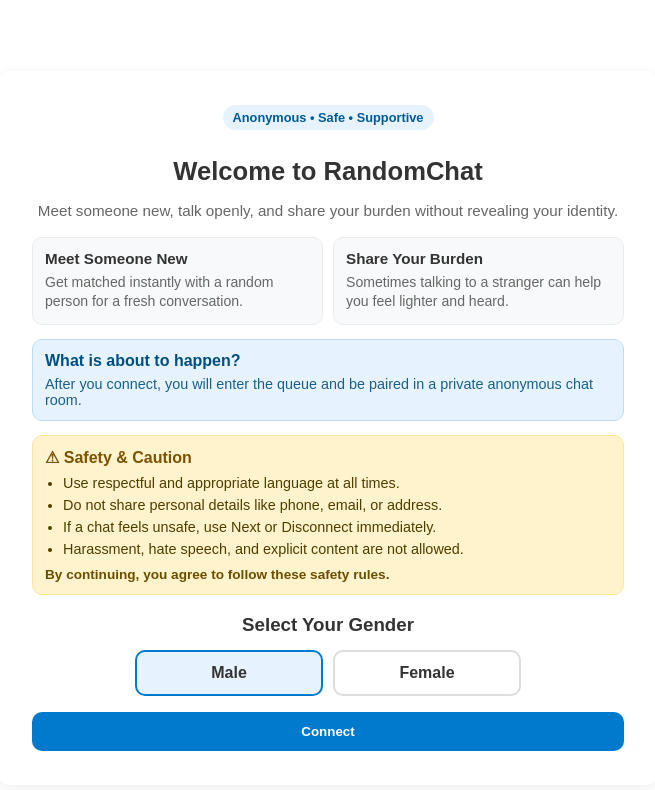
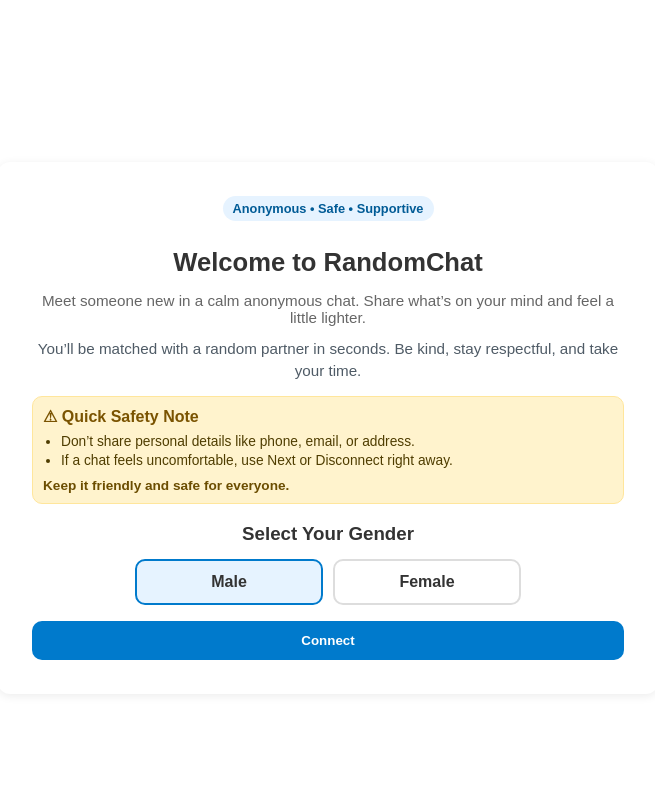
Before and after one commit to chaitu518/RandomChat_frontend, a React (Vite) app: page / in a window 1280 px wide. Shown: the top 790 px of the page, without its empty margins (312-967 px from the left). Built offline with nearby package versions, Linux system fonts and the light colour scheme; no server answers; the HTML template or start-up script is replaced by a standard one.

Commit message:
some changes to docker files

```diff
--- a/src/components/HomeView.tsx
+++ b/src/components/HomeView.tsx
@@ -17,33 +17,17 @@
       <div className="welcome-card">
         <p className="hero-tag">Anonymous • Safe • Supportive</p>
         <h1>Welcome to RandomChat</h1>
-        <p className="subtitle">Meet someone new, talk openly, and share your burden without revealing your identity.</p>
+        <p className="subtitle">Meet someone new in a calm anonymous chat. Share what’s on your mind and feel a little lighter.</p>
 
-        <div className="benefits-grid">
-          <div className="benefit-item">
-            <h4>Meet Someone New</h4>
-            <p>Get matched instantly with a random person for a fresh conversation.</p>
-          </div>
-          <div className="benefit-item">
-            <h4>Share Your Burden</h4>
-            <p>Sometimes talking to a stranger can help you feel lighter and heard.</p>
-          </div>
-        </div>
-
-        <div className="happening-card">
-          <h3>What is about to happen?</h3>
-          <p>After you connect, you will enter the queue and be paired in a private anonymous chat room.</p>
-        </div>
+        <p className="home-friendly-note">You’ll be matched with a random partner in seconds. Be kind, stay respectful, and take your time.</p>
 
         <div className="warning-card">
-          <h3>⚠ Safety & Caution</h3>
+          <h3>⚠ Quick Safety Note</h3>
           <ul className="warning-list">
-            <li>Use respectful and appropriate language at all times.</li>
-            <li>Do not share personal details like phone, email, or address.</li>
-            <li>If a chat feels unsafe, use Next or Disconnect immediately.</li>
-            <li>Harassment, hate speech, and explicit content are not allowed.</li>
+            <li>Don’t share personal details like phone, email, or address.</li>
+            <li>If a chat feels uncomfortable, use Next or Disconnect right away.</li>
           </ul>
-          <p className="warning-note">By continuing, you agree to follow these safety rules.</p>
+          <p className="warning-note">Keep it friendly and safe for everyone.</p>
         </div>
 
         <div className="connect-section">
--- a/src/styles/ChatPage.css
+++ b/src/styles/ChatPage.css
@@ -42,8 +42,15 @@
 .subtitle,
 .lobby-subtitle {
   color: #666;
-  margin-bottom: 18px;
+  margin-bottom: 12px;
   font-size: 0.95rem;
+}
+
+.home-friendly-note {
+  margin: 0 0 14px;
+  color: #4f5b66;
+  font-size: 0.9rem;
+  line-height: 1.45;
 }
 
 .benefits-grid {
@@ -100,7 +107,7 @@
   background: #fff3cd;
   border: 1px solid #ffe69c;
   border-radius: 10px;
-  padding: 12px;
+  padding: 10px;
   margin-bottom: 16px;
 }
 
@@ -115,8 +122,8 @@
   padding-left: 18px;
   color: #4f3d00;
   display: grid;
-  gap: 6px;
-  font-size: 0.9rem;
+  gap: 4px;
+  font-size: 0.86rem;
 }
 
 .warning-note {
@@ -459,6 +466,10 @@
     max-width: 660px;
   }
 
+  .home-friendly-note {
+    font-size: 0.95rem;
+  }
+
   .lobby-view {
     max-width: 560px;
   }
```
Also changed, not shown: 2 other files (tests, documents, lock files or other folders).
